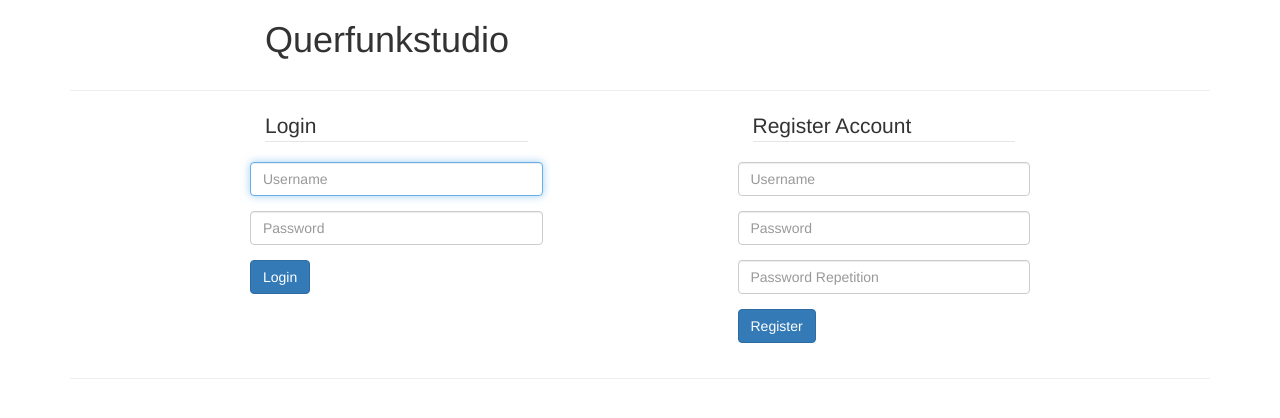
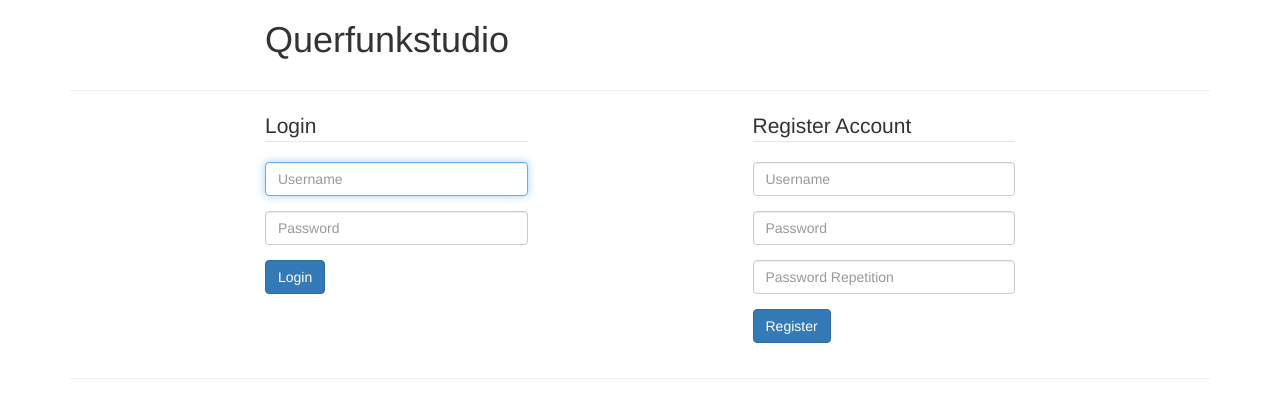
Before and after one commit to olf42/querfunkstudio, a Python web app: template templates/index.html in a window 1280 px wide. Shown: the top 418 px of the page. Run offline with Jinja, Linux system fonts and the light colour scheme; the template is opened without the code that fills it, so the values that code supplies are empty; some libraries are stand-ins or nearby versions.

Commit message:
layout fix for login and register form

```diff
--- a/templates/index.html
+++ b/templates/index.html
@@ -34,7 +34,7 @@ Index
 		<div class="row">
 			<div class="col-md-2"></div>
 				<div class="col-md-3">
-					<form class="form-horizontal" method="POST" action="/start">
+					<form method="POST" action="/start">
 					<fieldset>
 						<input class="form-control" name="query" value="login" type="hidden">
 						<legend>
@@ -55,7 +55,7 @@ Index
 				<div class="col-md-2">
 				</div>
 				<div class="col-md-3">
-					<form class="form-horizontal" method="POST" action="/register">
+					<form method="POST" action="/register">
 					<fieldset>
 						<input class="form-control" name="query" value="register" type="hidden">
 						<legend>
```
